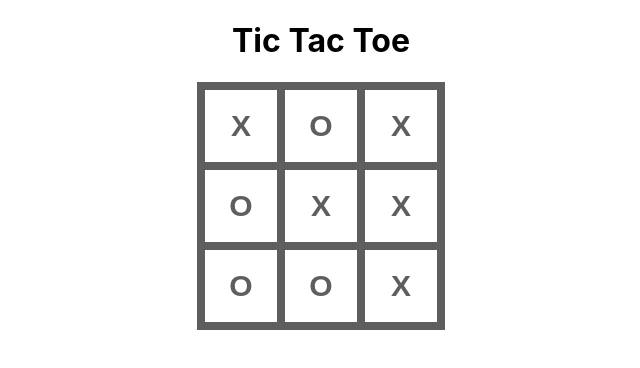
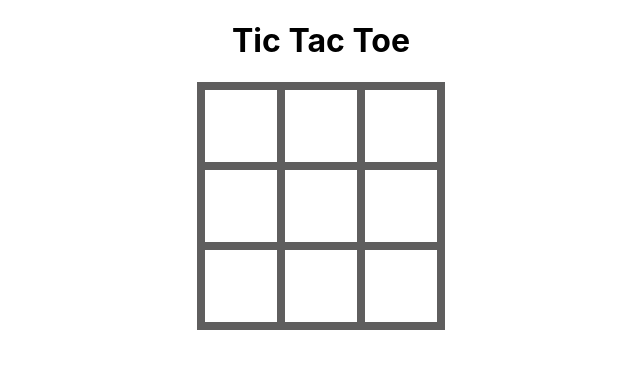
Before and after one commit to alanreidt/tic-tac-toe, a React (Create React App) app: page / in a window 1280 px wide. Shown: the top 368 px of the page, without its empty margins (319-959 px from the left). Built offline with nearby package versions, Linux system fonts and the light colour scheme.

Commit message:
Realize cells rendering

```diff
--- a/src/Board.tsx
+++ b/src/Board.tsx
@@ -1,43 +1,27 @@
-import React from "react";
+import React, { useState } from "react";
 import styles from "./Board.module.css";
 
-export function Board() {
+export function Board({ size = 3 }) {
+  const [state, setState] = useState<(boolean | undefined)[][]>(() =>
+    Array(size)
+      .fill(undefined)
+      .map((value) => Array(size).fill(value))
+  );
+
   return (
     <table className={styles.Board}>
       <tbody>
-        <tr>
-          <td className={styles.Cell}>
-            <button className={styles.Button}>X</button>
-          </td>
-          <td className={styles.Cell}>
-            <button className={styles.Button}>O</button>
-          </td>
-          <td className={styles.Cell}>
-            <button className={styles.Button}>X</button>
-          </td>
-        </tr>
-        <tr>
-          <td className={styles.Cell}>
-            <button className={styles.Button}>O</button>
-          </td>
-          <td className={styles.Cell}>
-            <button className={styles.Button}>X</button>
-          </td>
-          <td className={styles.Cell}>
-            <button className={styles.Button}>X</button>
-          </td>
-        </tr>
-        <tr>
-          <td className={styles.Cell}>
-            <button className={styles.Button}>O</button>
-          </td>
-          <td className={styles.Cell}>
-            <button className={styles.Button}>O</button>
-          </td>
-          <td className={styles.Cell}>
-            <button className={styles.Button}>X</button>
-          </td>
-        </tr>
+        {state.map((row) => (
+          <tr>
+            {row.map((item) => (
+              <td className={styles.Cell}>
+                <button className={styles.Button}>
+                  {item !== undefined && (item ? "X" : "O")}
+                </button>
+              </td>
+            ))}
+          </tr>
+        ))}
       </tbody>
     </table>
   );
```
